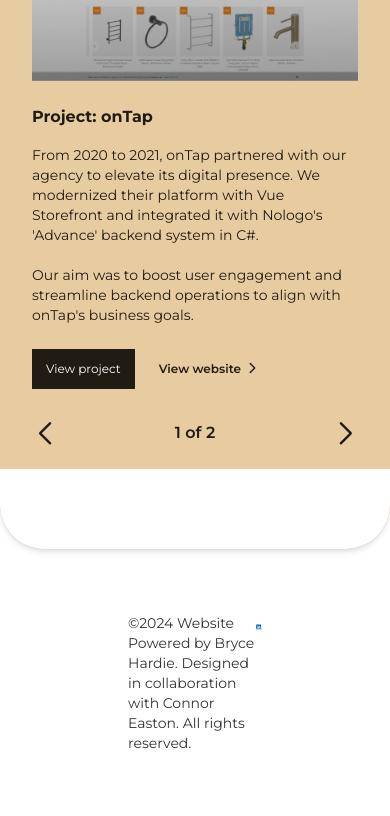
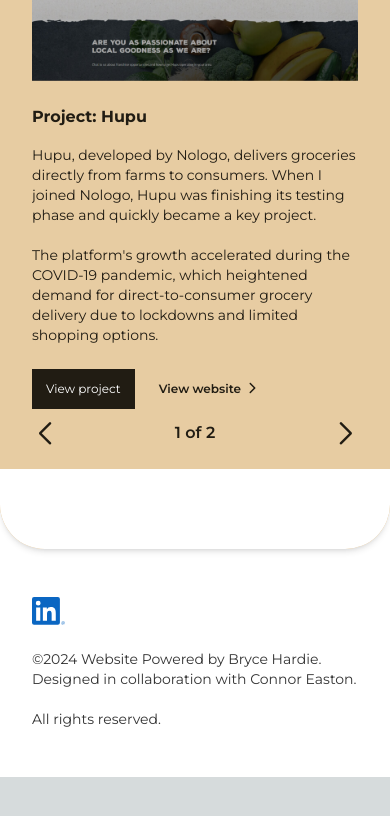
Before and after one commit to BryceH1996/Portfolio, a Next.js app: page / in a window 390 px wide. Shown: the part 1660-2476 px from the top of the page. After the commit the page ends 2437 px from the top, so only its background shows below. Built offline with nearby package versions, Linux system fonts and the light colour scheme.

Commit message:
animation fix and clauses

```diff
--- a/json/portfolio-data.ts
+++ b/json/portfolio-data.ts
@@ -1,4 +1,12 @@
 export const portfolioData = [
+  {
+    project: "Hupu",
+    websiteURL: 'https://hupu.co.za/',
+    techStack: ['Vue.JS', 'C#', 'HomeBrew CMS'],
+    favourited: true,
+    shortDescription: "Hupu, developed by Nologo, delivers groceries directly from farms to consumers. When I joined Nologo, Hupu was finishing its testing phase and quickly became a key project.\n\nThe platform's growth accelerated during the COVID-19 pandemic, which heightened demand for direct-to-consumer grocery delivery due to lockdowns and limited shopping options.",
+    mainImage: '/hupu-squared.jpg'
+  },
   {
     project: "onTap",
     websiteURL: 'https://www.ontap.co.za/',
@@ -6,13 +14,5 @@
     favourited: true,
     shortDescription: "From 2020 to 2021, onTap partnered with our agency to elevate its digital presence. We modernized their platform with Vue Storefront and integrated it with Nologo's 'Advance' backend system in C#.\n\nOur aim was to boost user engagement and streamline backend operations to align with onTap's business goals.",
     mainImage: '/ontap-squared.jpg'
-  },
-  {
-    project: "Hupu",
-    websiteURL: 'https://hupu.co.za/',
-    techStack: ['Vue.JS', 'C#', 'HomeBrew CMS'],
-    favourited: true,
-    shortDescription: "Hupu, developed by Nologo, delivers groceries directly from farms to consumers. When I joined Nologo, Hupu was finishing its testing phase and quickly became a key project.\n\nThe platform's growth accelerated during the COVID-19 pandemic, which heightened demand for direct-to-consumer grocery delivery due to lockdowns and limited shopping options.",
-    mainImage: '/hupu-squared.jpg'
   }
 ]
--- a/src/app/layout.tsx
+++ b/src/app/layout.tsx
@@ -4,6 +4,9 @@
 import Navbar from "../components/navbar/navbar";
 import "swiper/css/bundle";
 import Footer from "@/components/footer/footer";
+import '@fortawesome/fontawesome-svg-core/styles.css';
+import { config } from '@fortawesome/fontawesome-svg-core';
+config.autoAddCss = false;
 
 const montserrat = Montserrat({ subsets: ["latin"] });
 
--- a/src/components/button/basic-buttom.tsx
+++ b/src/components/button/basic-buttom.tsx
@@ -13,7 +13,7 @@
 
   return (
     <Link className={`text-secondary text-xs font-semibold py-3 ${className}`} href={url} target={isOpenNewPage ? "_blank" : ""}>
-      {text} <FontAwesomeIcon icon={faChevronRight} className='ml-1' />
+      {text} <FontAwesomeIcon icon={faChevronRight} className='ml-1 text-xs' />
     </Link>
   )
 }
--- a/src/components/card-layout/card-layout.tsx
+++ b/src/components/card-layout/card-layout.tsx
@@ -23,10 +23,8 @@
     hidden: { y: bottomValue },
   }
 
-  console.log(variants);
-
   return (
-    <motion.section initial={animate ? "hidden" : "visible"} animate="visible" variants={variants} transition={{duration: 1}} className={`${minHeight} ${secondary} ${margining} ${layer} relative ${padding}`}>
+    <motion.section initial={animate ? "hidden" : "visible"}  animate="visible"  variants={variants} transition={{duration: 1}} className={`${minHeight} ${secondary} ${margining} ${layer} relative ${padding}`}>
       <div className={`flex ${minHeight} ${primary} rounded-b-4xl shadow-md ${overflow} ${alignment} mb-4`}>
         <div className={`w-full p-8 lg:p-20 xl:p-32 xl:pt-4 xl:pb-0 lg:pt-4 lg:pb-0 pt-4 pb-0 ${primary} rounded-b-4xl`}>
           {children}
--- a/src/components/footer/footer.tsx
+++ b/src/components/footer/footer.tsx
@@ -1,16 +1,25 @@
+'use client'
+
 import Link from 'next/link';
 import Image from "next/image";
+import { motion } from 'framer-motion';
+import { usePathname } from 'next/navigation';
 
 export default function Footer() {
 
+  const pathname = usePathname()
   const currentDate = new Date().getFullYear();
+  const variants = {
+    visible: { y: 0 },
+    hidden: { y: -800 },
+  }
 
   return (
-    <footer className='flex flex-row px-32 py-16 bg-white justify-between'>
+    <motion.footer initial={pathname === '/' ? "hidden" : "visible"}  animate="visible"  variants={variants} transition={{duration: 1}} className='flex flex-col-reverse lg:flex-row px-8 py-12 lg:px-32 lg:py-16 bg-white justify-between'>
       <div>
-        <p className='text-sm text-text'>©{currentDate} Website Powered by Bryce Hardie. Designed in collaboration with Connor Easton. All rights reserved.</p>
+        <p className='text-sm text-text'>©{currentDate} Website Powered by Bryce Hardie. Designed in collaboration with Connor Easton. <br/><br/>All rights reserved.</p>
       </div>
-      <div>
+      <div className='mb-6 lg:mb-0'>
         <Link href="https://www.linkedin.com/in/brycehardie01/" target='_blank'>
           <Image
             className="relative"
@@ -23,6 +32,6 @@
           />
         </Link>
       </div>
-    </footer>
+    </motion.footer>
   )
 }
```
